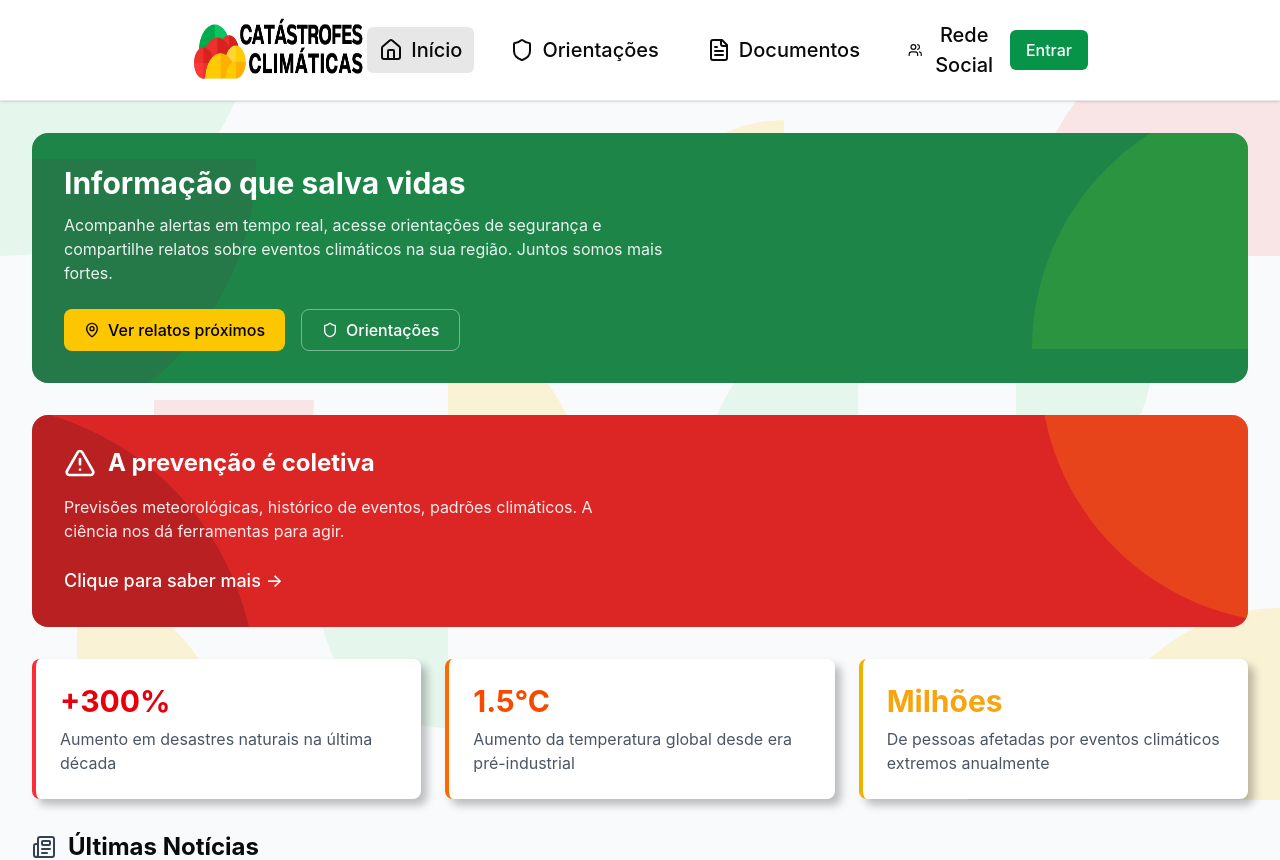
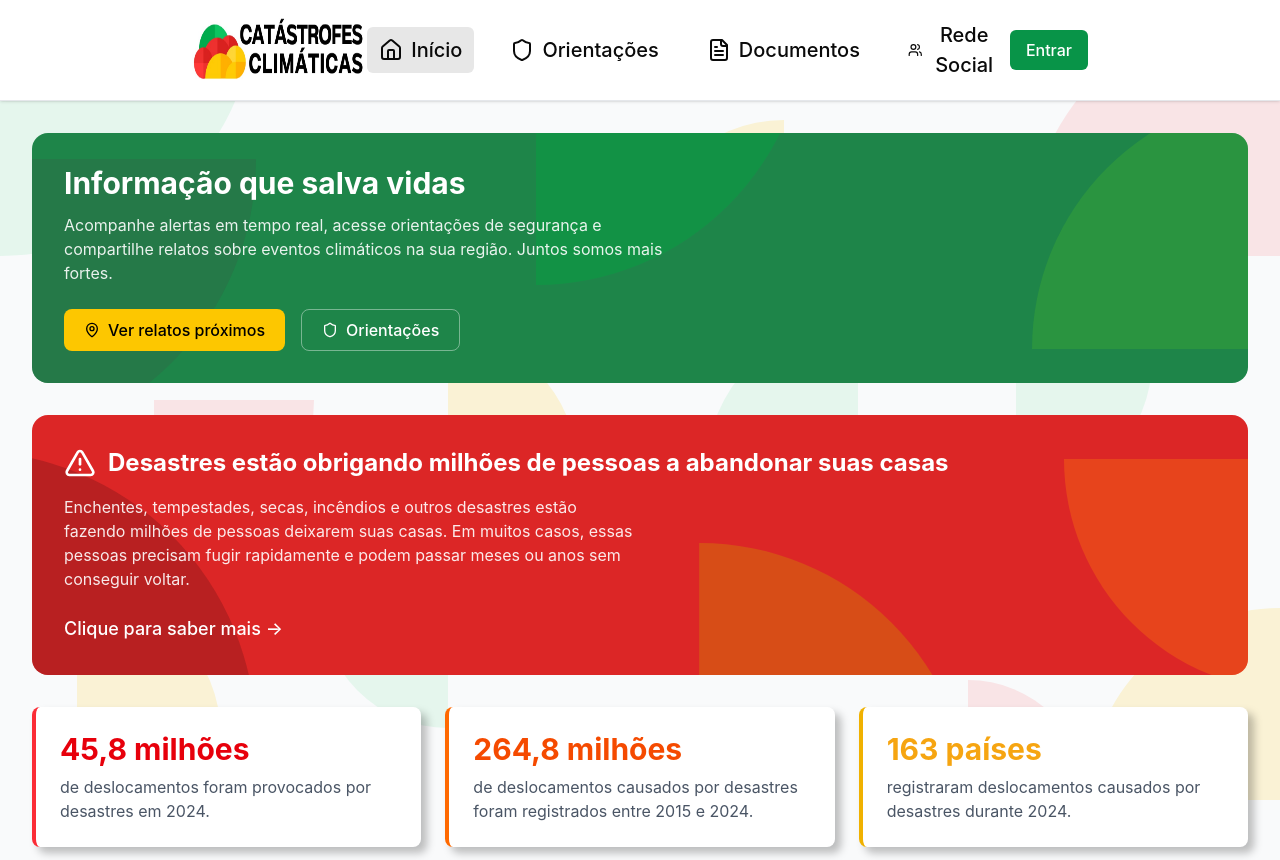
Before and after one commit to Tiag0wl/Projeto-Integrador-3, a React (Vite) app: page / in a window 1280 px wide. Shown: the top 860 px of the page. Built offline with nearby package versions, Linux system fonts and the light colour scheme; no server answers; the database is empty.

Commit message:
mudanças boba

```diff
--- a/package.json
+++ b/package.json
@@ -39,7 +39,7 @@
     "@radix-ui/react-toggle": "1.1.2",
     "@radix-ui/react-toggle-group": "1.1.2",
     "@radix-ui/react-tooltip": "1.1.8",
-    "@supabase/supabase-js": "^2.117.1",
+    "@supabase/supabase-js": "^2.117.2",
     "canvas-confetti": "1.9.4",
     "class-variance-authority": "0.7.1",
     "clsx": "2.1.1",
--- a/src/app/App.tsx
+++ b/src/app/App.tsx
@@ -2,7 +2,7 @@ import React, { useState, useEffect } from "react";
 import { AppHeader } from "./components/AppHeader";
 import { DecorativeShapes } from "./components/DecorativeShapes";
 import { useAuth } from "../hooks/useAuth";
-import { supabase } from "../lib/supabase";
+import { supabase } from "./lib/supabase";
 import { mockDocuments } from "./data/mockDocuments";
 import { mockNews } from "./data/mockNews";
 import { awarenessMessages } from "./data/awarenessMessages";
--- a/src/app/data/awarenessMessages.ts
+++ b/src/app/data/awarenessMessages.ts
@@ -1,122 +1,338 @@
-export const awarenessMessages = [
+export interface AwarenessStat {
+  value: string;
+  label: string;
+  color: "red" | "orange" | "yellow";
+}
+
+export interface AwarenessMessage {
+  title: string;
+  description: string;
+  stats: AwarenessStat[];
+  relatedDoc: number;
+}
+
+export const awarenessMessages: AwarenessMessage[] = [
   {
-    title: "Informação que salva vidas",
+    title: "O planeta está ficando mais quente — e os recordes continuam quebrando",
     description:
-      "Acompanhe alertas em tempo real, acesse orientações de segurança e compartilhe relatos sobre eventos climáticos na sua região. Juntos somos mais fortes.",
-    relatedDoc: 1,
+      "O aquecimento global já está mudando o clima que conhecemos. Os últimos anos vêm acumulando recordes de temperatura, aumentando o risco de ondas de calor, secas, enchentes e outros eventos extremos.",
+    stats: [
+      {
+        value: "1,55 °C",
+        label:
+          "foi o aumento da temperatura média do planeta em 2024 em relação ao período de 1850–1900.",
+        color: "red",
       },
       {
-    title: "A crise climática é agora",
-    description:
-      "Não é mais sobre o futuro. As mudanças climáticas já afetam milhões de pessoas. Cada ação conta, cada preparação importa.",
+        value: "10 anos",
+        label:
+          "todos os anos de 2015 a 2024 ficaram entre os anos mais quentes já registrados.",
+        color: "orange",
+      },
+      {
+        value: "Recorde",
+        label:
+          "2024 foi o ano mais quente desde o início dos registros modernos.",
+        color: "yellow",
+      },
+    ],
     relatedDoc: 5,
   },
+
   {
-    title: "Conhecimento é prevenção",
+    title: "O oceano está ficando cada vez mais quente",
     description:
-      "Quanto mais você sabe sobre catástrofes climáticas, melhor preparado estará. Eduque-se, proteja sua família.",
-    relatedDoc: 3,
+      "O oceano absorve a maior parte do calor extra causado pelo aquecimento global. Isso aquece a água, prejudica a vida marinha e aumenta o risco de tempestades mais intensas e da elevação do nível do mar.",
+    stats: [
+      {
+        value: "≈90%",
+        label:
+          "do excesso de calor preso pelo aquecimento global é armazenado nos oceanos.",
+        color: "red",
       },
       {
-    title: "Sua voz importa",
-    description:
-      "Compartilhar o que você vê pode alertar milhares. Seja os olhos da sua comunidade contra desastres naturais.",
-    relatedDoc: 1,
+        value: "Recorde",
+        label:
+          "o calor acumulado nos oceanos bateu um novo recorde em 2024.",
+        color: "orange",
       },
       {
-    title: "Preparação salva vidas",
+        value: "8 anos",
+        label:
+          "seguidos em que o oceano bateu um novo recorde de calor.",
+        color: "yellow",
+      },
+    ],
+    relatedDoc: 5,
+  },
+
+  {
+    title: "O nível do mar está subindo cada vez mais rápido",
     description:
-      "Ter um plano de emergência familiar pode ser a diferença entre vida e morte. Não espere o desastre acontecer.",
-    relatedDoc: 4,
+      "O aquecimento dos oceanos e o derretimento das geleiras estão fazendo o nível do mar subir. Isso aumenta o risco de alagamentos, erosão e perda de áreas onde milhões de pessoas vivem.",
+    stats: [
+      {
+        value: "4,7 mm",
+        label:
+          "é quanto o nível médio do mar subiu por ano entre 2015 e 2024.",
+        color: "red",
       },
       {
-    title: "Cada segundo conta",
-    description:
-      "Em situações de emergência climática, a rapidez da informação pode salvar vidas. Esteja conectado, esteja preparado.",
-    relatedDoc: 2,
+        value: "2,1 mm",
+        label:
+          "era a média anual de aumento entre 1993 e 2002. O ritmo atual é mais que o dobro.",
+        color: "orange",
       },
       {
-    title: "Comunidade resiliente",
+        value: "Recorde",
+        label:
+          "o nível médio do mar em 2024 foi o mais alto desde o início das medições por satélite.",
+        color: "yellow",
+      },
+    ],
+    relatedDoc: 5,
+  },
+
+  {
+    title: "As enchentes do Rio Grande do Sul atingiram quase todo o estado",
     description:
-      "Vizinhos que se ajudam constroem comunidades mais fortes. Compartilhe informações, ofereça apoio.",
-    relatedDoc: 1,
+      "As enchentes de 2024 foram consideradas pela Agência Nacional de Águas o maior desastre natural da história do Rio Grande do Sul. A dimensão do desastre atingiu milhões de pessoas e centenas de municípios.",
+    stats: [
+      {
+        value: "2,4 milhões",
+        label:
+          "de pessoas foram afetadas pelas enchentes no Rio Grande do Sul.",
+        color: "red",
       },
       {
-    title: "O clima mudou, adapte-se",
-    description:
-      "Eventos extremos não são mais exceção. Prepare sua casa, sua família e sua mente para a nova realidade climática.",
+        value: "478 municípios",
+        label:
+          "foram atingidos pela enchente — praticamente todo o estado.",
+        color: "orange",
+      },
+      {
+        value: "183 mortes",
+        label:
+          "foram registradas como consequência das enchentes de 2024.",
+        color: "yellow",
+      },
+    ],
     relatedDoc: 5,
   },
+
   {
-    title: "Alerta precoce salva",
+    title: "Uma única enchente atingiu 33 milhões de pessoas no Paquistão",
     description:
-      "Sistemas de alerta dão tempo para evacuar, se proteger, se preparar. Preste atenção nos avisos oficiais.",
-    relatedDoc: 2,
+      "As enchentes de 2022 devastaram o Paquistão. Milhões de pessoas perderam suas casas, ficaram feridas ou tiveram suas vidas afetadas por um desastre que atingiu uma área enorme do país.",
+    stats: [
+      {
+        value: "33 milhões",
+        label:
+          "de pessoas foram afetadas pelas enchentes.",
+        color: "red",
       },
       {
-    title: "Educação climática é urgente",
-    description:
-      "Entender as causas e consequências das mudanças climáticas nos torna cidadãos mais conscientes e preparados.",
+        value: "8 milhões",
+        label:
+          "de pessoas foram obrigadas a deixar suas casas por causa da água.",
+        color: "orange",
+      },
+      {
+        value: "1.700 mortes",
+        label:
+          "foram registradas durante o desastre, além de milhares de pessoas feridas.",
+        color: "yellow",
+      },
+    ],
     relatedDoc: 5,
   },
+
   {
-    title: "Sua história importa",
+    title: "A camada de ozônio ainda não se recuperou completamente",
     description:
-      "Relatos de sobreviventes ajudam outros a se prepararem. Compartilhe sua experiência, ajude a comunidade.",
-    relatedDoc: 1,
+      "A camada de ozônio é uma das principais proteções da Terra contra a radiação ultravioleta. Ela está se recuperando graças à redução de substâncias que a destruíam, mas o problema ainda não desapareceu e a recuperação completa levará décadas.",
+    stats: [
+      {
+        value: "Décadas",
+        label:
+          "ainda serão necessárias para que a camada de ozônio volte completamente aos níveis anteriores ao grande desgaste.",
+        color: "red",
       },
       {
-    title: "Não ignore os sinais",
-    description:
-      "Céu escuro, vento forte, chuva repentina. Aprenda a ler os sinais da natureza e aja rapidamente.",
-    relatedDoc: 2,
+        value: "2040",
+        label:
+          "é a previsão de recuperação para grande parte do planeta — se as medidas de proteção continuarem.",
+        color: "orange",
       },
       {
-    title: "Kit de emergência é essencial",
+        value: "2066",
+        label:
+          "é a previsão de recuperação sobre a Antártida, onde o desgaste foi mais grave.",
+        color: "yellow",
+      },
+    ],
+    relatedDoc: 5,
+  },
+
+  {
+    title: "O calor extremo já está matando milhares de pessoas na Europa",
     description:
-      "Água, alimentos, remédios, documentos. Tenha sempre um kit preparado. Pode fazer toda a diferença.",
-    relatedDoc: 4,
+      "As ondas de calor não são apenas períodos de desconforto. Temperaturas extremas podem provocar problemas cardíacos, respiratórios e desidratação, atingindo principalmente pessoas idosas e vulneráveis.",
+    stats: [
+      {
+        value: "10 mil+",
+        label:
+          "mortes em excesso foram estimadas durante as ondas de calor de junho de 2026 na Europa.",
+        color: "red",
       },
       {
-    title: "Mapas salvam vidas",
-    description:
-      "Conhecer áreas de risco, rotas de fuga e abrigos pode ser crucial. Estude mapas da sua região.",
-    relatedDoc: 3,
+        value: "9 mil+",
+        label:
+          "dessas mortes ocorreram entre pessoas com 65 anos ou mais.",
+        color: "orange",
       },
       {
-    title: "A prevenção é coletiva",
-    description:
-      "Governos, cientistas, cidadãos - todos temos papel na redução de riscos. Exija ação, participe ativamente.",
+        value: "5.764",
+        label:
+          "mortes em excesso foram estimadas somente na França durante o período analisado.",
+        color: "yellow",
+      },
+    ],
     relatedDoc: 5,
   },
+
   {
-    title: "Tecnologia a nosso favor",
+    title: "As enchentes no Nepal deixaram milhares de vítimas e desaparecidos",
     description:
-      "Apps, alertas, redes sociais. Use a tecnologia para se manter informado e protegido.",
-    relatedDoc: 1,
+      "As enchentes e deslizamentos provocados pelo desastre de agosto de 2026 destruíram comunidades inteiras no Nepal. Mesmo semanas depois, milhares de pessoas ainda estavam desaparecidas.",
+    stats: [
+      {
+        value: "1.450+ mortes",
+        label:
+          "foram registradas após as grandes enchentes e deslizamentos de agosto de 2026.",
+        color: "red",
       },
       {
-    title: "Vulnerabilidade é universal",
-    description:
-      "Ninguém está imune a desastres naturais.Ricos ou pobres, todos precisam estar preparados.",
-    relatedDoc: 3,
+        value: "5 mil+",
+        label:
+          "pessoas continuavam desaparecidas semanas depois do desastre.",
+        color: "orange",
       },
       {
-    title: "Solidariedade em tempos de crise",
+        value: "352 mil",
+        label:
+          "pessoas foram afetadas pelo desastre, segundo a resposta humanitária da ONU.",
+        color: "yellow",
+      },
+    ],
+    relatedDoc: 5,
+  },
+
+  {
+    title: "As enchentes continuam matando e destruindo casas na Ásia",
     description:
-      "Quando o desastre acontece, a união faz a diferença. Ajude quem precisa, aceite ajuda quando necessário.",
-    relatedDoc: 1,
+      "Em setembro de 2026, chuvas extremas provocaram enchentes e deslizamentos em diferentes partes da Ásia. Em alguns lugares, milhares de famílias perderam suas casas enquanto rios ultrapassavam níveis de perigo.",
+    stats: [
+      {
+        value: "62 mortes",
+        label:
+          "foram registradas em poucos dias pelas fortes chuvas e enchentes no estado indiano de Uttar Pradesh.",
+        color: "red",
       },
       {
-    title: "Dados salvam vidas",
-    description:
-      "Previsões meteorológicas, histórico de eventos, padrões climáticos. A ciência nos dá ferramentas para agir.",
+        value: "46 feridos",
+        label:
+          "foram registrados no mesmo desastre em Uttar Pradesh, além das dezenas de mortes.",
+        color: "orange",
+      },
+      {
+        value: "75 mil+",
+        label:
+          "pessoas precisaram ser retiradas de suas casas por causa das enchentes no estado indiano de Odisha.",
+        color: "yellow",
+      },
+    ],
     relatedDoc: 5,
   },
+
   {
-    title: "O futuro depende de nós",
+    title: "Desastres estão obrigando milhões de pessoas a abandonar suas casas",
     description:
-      "Cada decisão hoje afeta as gerações futuras. Vamos construir um planeta mais seguro e resiliente juntos.",
+      "Enchentes, tempestades, secas, incêndios e outros desastres estão fazendo milhões de pessoas deixarem suas casas. Em muitos casos, essas pessoas precisam fugir rapidamente e podem passar meses ou anos sem conseguir voltar.",
+    stats: [
+      {
+        value: "45,8 milhões",
+        label:
+          "de deslocamentos foram provocados por desastres em 2024.",
+        color: "red",
+      },
+      {
+        value: "264,8 milhões",
+        label:
+          "de deslocamentos causados por desastres foram registrados entre 2015 e 2024.",
+        color: "orange",
+      },
+      {
+        value: "163 países",
+        label:
+          "registraram deslocamentos causados por desastres durante 2024.",
+        color: "yellow",
+      },
+    ],
+    relatedDoc: 5,
+  },
+
+  {
+    title: "O El Niño de 2026 está ficando cada vez mais forte",
+    description:
+      "O El Niño é um fenômeno natural que muda os padrões de chuva e temperatura em várias partes do planeta. O episódio atual está se fortalecendo e pode aumentar o risco de ondas de calor, secas e enchentes em diferentes regiões.",
+    stats: [
+      {
+        value: "≈100%",
+        label:
+          "é a chance estimada pela OMM de o El Niño continuar até pelo menos fevereiro de 2027.",
+        color: "red",
+      },
+      {
+        value: "3 °C",
+        label:
+          "acima do normal está a temperatura da superfície do Pacífico equatorial em algumas medições recentes.",
+        color: "orange",
+      },
+      {
+        value: "150 milhões",
+        label:
+          "de pessoas já enfrentam insegurança alimentar grave, um problema que pode piorar com novas secas e enchentes.",
+        color: "yellow",
+      },
+    ],
+    relatedDoc: 5,
+  },
+
+  {
+    title: "Furacões e ciclones continuam deixando um rastro de destruição",
+    description:
+      "Tempestades tropicais podem transformar chuva intensa, ventos e maré de tempestade em grandes desastres. Nos últimos anos, eventos desse tipo deixaram centenas de mortos e milhares de pessoas sem suas casas.",
+    stats: [
+      {
+        value: "219 mortes",
+        label:
+          "foram causadas pelo furacão Helene nos Estados Unidos em 2024.",
+        color: "red",
+      },
+      {
+        value: "US$ 79,6 bi",
+        label:
+          "foi o prejuízo estimado causado pelo furacão Helene nos Estados Unidos.",
+        color: "orange",
+      },
+      {
+        value: "100 mil",
+        label:
+          "pessoas foram deslocadas pelo ciclone Chido em Moçambique em 2024.",
+        color: "yellow",
+      },
+    ],
     relatedDoc: 5,
   },
 ];
--- a/src/app/pages/homePage.tsx
+++ b/src/app/pages/homePage.tsx
@@ -1,3 +1,4 @@
+import { useState } from "react";
 import {
   MapPin,
   Shield,
@@ -8,6 +9,7 @@ import {
 
 import { ImageWithFallback } from "../components/ImageWithFallback.tsx";
 import type { PageType } from "../App";
+import { awarenessMessages, type AwarenessMessage } from "../data/awarenessMessages";
 
 interface News {
   id: string | number;
@@ -21,26 +23,46 @@ interface News {
 
 interface HomePageProps {
   setCurrentPage: React.Dispatch<React.SetStateAction<PageType>>;
-  getRandomAlertMessage: () => React.ReactNode;
-  getRandomAlertDescription: () => React.ReactNode;
+  getRandomAlertMessage?: () => React.ReactNode;
+  getRandomAlertDescription?: () => React.ReactNode;
   mockNews: any[];
 }
 
+const getRandomMessage = (): AwarenessMessage => {
+  const randomIndex = Math.floor(Math.random() * awarenessMessages.length);
+  return awarenessMessages[randomIndex];
+};
+
 export default function HomePage({
   setCurrentPage,
-  getRandomAlertMessage,
-  getRandomAlertDescription,
   mockNews,
 }: HomePageProps) {
+  // O conjunto inteiro é sorteado uma única vez.
+  // Assim, título, descrição e os 3 dados sempre pertencem à mesma mensagem.
+  const [awarenessMessage] = useState<AwarenessMessage>(() => getRandomMessage());
+
+  const statBorderColor = {
+    red: "border-red-500",
+    orange: "border-orange-500",
+    yellow: "border-yellow-500",
+  };
+
+  const statTextColor = {
+    red: "text-red-600",
+    orange: "text-orange-600",
+    yellow: "text-[#f6a511]",
+  };
+
   return (
     <div>
       {/* Hero principal */}
       <div className="relative overflow-hidden text-white rounded-2xl p-8 mb-8 bg-[#1e8549]">
-
         {/* Formas geométricas */}
         <div className="absolute -top-10 -right-10 w-64 h-64 opacity-30 rounded-tl-full bg-[#45b52b]" />
 
         <div className="absolute -bottom-16 -left-16 w-72 h-72 opacity-40 rounded-br-full bg-[#306746]" />
+
+        <div className="absolute -top-30 left-3/4 -translate-x-15/10 w-68 h-68 bg-green-600 opacity-40 rounded-br-full" />
 
         {/* Conteúdo */}
         <div className="relative z-10">
@@ -55,7 +77,10 @@ export default function HomePage({
 
           <div className="flex gap-4">
             <button
-              onClick={() => setCurrentPage("social")}
+              onClick={() => {
+                setCurrentPage("social");
+                window.scrollTo({ top: 40, behavior: "smooth" });
+              }}
               className="bg-yellow-400 text-black px-5 py-2 rounded-lg font-medium hover:scale-105 transition flex items-center gap-2"
             >
               <MapPin className="w-4 h-4" />
@@ -75,11 +100,12 @@ export default function HomePage({
 
       {/* Alerta */}
       <div className="relative overflow-hidden bg-[#dc2626] text-white rounded-2xl p-8 mb-8">
-
         {/* Formas geométricas */}
-        <div className="absolute -top-12 -right-12 w-64 h-64 bg-orange-400 opacity-30 rounded-bl-full" />
+        <div className="absolute -bottom-4 -right-12 w-58 h-58 bg-orange-400 opacity-30 rounded-bl-full" />
 
         <div className="absolute -bottom-16 -left-16 w-72 h-72 bg-red-900 opacity-40 rounded-tr-full" />
+
+        <div className="absolute -bottom-35 left-3/4 -translate-x-9/10 w-68 h-68 bg-yellow-600 opacity-40 rounded-tr-full" />
 
         {/* Conteúdo */}
         <div className="relative z-10">
@@ -87,12 +113,12 @@ export default function HomePage({
             <AlertTriangle className="w-8 h-8" />
 
             <h2 className="text-2xl font-bold">
-              {getRandomAlertMessage()}
+              {awarenessMessage.title}
             </h2>
           </div>
 
           <p className="text-white/90 mb-6 max-w-xl">
-            {getRandomAlertDescription()}
+            {awarenessMessage.description}
           </p>
 
           <button
@@ -105,39 +131,24 @@ export default function HomePage({
       </div>
 
       {/* Stats */}
-      <div className="grid grid-cols-1 md:grid-cols-3 gap-6 mb-8">
-
-        <div className="bg-white p-6 rounded-lg shadow-[6px_6px_8px_rgba(0,0,0,0.25)] border-l-4 border-red-500 bg-[#f2f2f2]">
-          <div className="text-3xl font-bold text-red-600 mb-2">
-            +300%
+      <div
+        className={`grid grid-cols-1 md:grid-cols-${awarenessMessage.stats.length === 2 ? "2" : "3"} gap-6 mb-8 ${awarenessMessage.stats.length === 2 ? "md:max-w-4xl md:mx-auto" : ""
+          }`}
+      >
+        {awarenessMessage.stats.map((stat, index) => (
+          <div
+            key={`${awarenessMessage.title}-${index}`}
+            className={`bg-white p-6 rounded-lg shadow-[6px_6px_8px_rgba(0,0,0,0.25)] border-l-4 bg-[#f2f2f2] ${statBorderColor[stat.color]}`}
+          >
+            <div className={`text-3xl font-bold mb-2 ${statTextColor[stat.color]}`}>
+              {stat.value}
             </div>
 
             <p className="text-gray-600">
-            Aumento em desastres naturais na última década
+              {stat.label}
             </p>
           </div>
-
-        <div className="bg-white p-6 rounded-lg shadow-[6px_6px_8px_rgba(0,0,0,0.25)] border-l-4 border-orange-500 bg-[#f2f2f2]">
-          <div className="text-3xl font-bold text-orange-600 mb-2">
-            1.5°C
-          </div>
-
-          <p className="text-gray-600">
-            Aumento da temperatura global desde era
-            pré-industrial
-          </p>
-        </div>
-
-        <div className="bg-white p-6 rounded-lg shadow-[6px_6px_8px_rgba(0,0,0,0.25)] border-l-4 border-yellow-500 bg-[#f2f2f2]">
-          <div className="text-3xl font-bold mb-2 text-[#f6a511]">
-            Milhões
-          </div>
-
-          <p className="text-gray-600">
-            De pessoas afetadas por eventos climáticos
-            extremos anualmente
-          </p>
-        </div>
+        ))}
       </div>
 
       {/* Notícias */}
@@ -214,7 +225,10 @@ export default function HomePage({
         </p>
 
         <button
-          onClick={() => setCurrentPage("social")}
+          onClick={() => {
+            setCurrentPage("social");
+            window.scrollTo({ top: 0, behavior: "smooth" });
+          }}
           className="bg-green-600 hover:bg-green-700 text-white px-6 py-2 rounded-md font-medium transition-colors"
         >
           Relatar Ocorrência
--- a/src/hooks/useAuth.tsx
+++ b/src/hooks/useAuth.tsx
@@ -1,6 +1,6 @@
 import { useState, useEffect } from 'react'
 import { User, Session } from '@supabase/supabase-js'
-import { supabase } from '../lib/supabase'
+import { supabase } from '../app/lib/supabase'
 
 export function useAuth() {
   const [user, setUser] = useState<User | null>(null)
```
Also changed, not shown: src/app/pages/socialPage.tsx (+76 -16 lines), src/app/lib/supabase.ts (renamed from src/lib/supabase.ts), 1 other file (tests, documents, lock files or other folders). Lines whose indentation alone changed are shown as unchanged.
